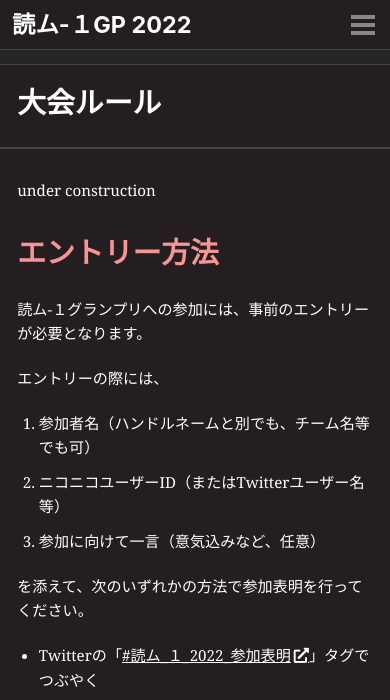
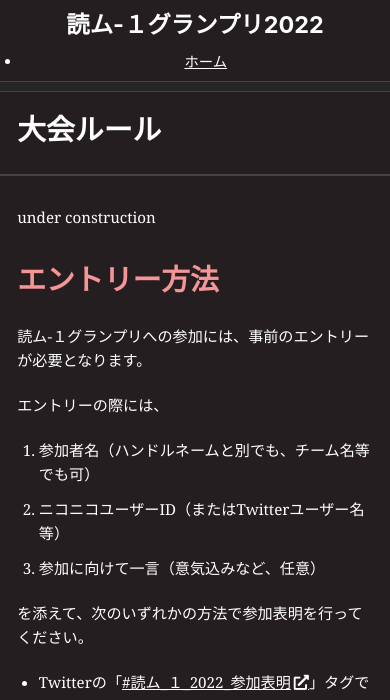
Before and after one commit to yomuonegp2022/yomuonegp2022, a Gatsby site: page /rule in a window 390 px wide. Shown: the top 700 px of the page. Built offline with nearby package versions, Linux system fonts and the light colour scheme; Gatsby itself is replaced by a stand-in of ours.

Commit message:
change menu style

```diff
--- a/src/components/header.js
+++ b/src/components/header.js
@@ -23,11 +23,10 @@ const Header = ({ siteTitle }) => (
     </h3>
     <h2 class="sp-title">
       <StLink to="/">
-        読ム-１GP 2022
+        読ム-１グランプリ2022
       </StLink>
     </h2>
-    <p />
-    <nav class="title">
+    <nav class="scroll">
       <ul className={navLinks}>
         <li className={navLinkItem}>
           <Link to="/" className={navLinkText}>
--- a/src/components/layout.css
+++ b/src/components/layout.css
@@ -26,8 +26,8 @@ header {
   top: 0;
   left: 0;
   margin: 0;
-  margin-Bottom: .1rem;
-  padding: 12px;
+  margin-bottom: .1rem;
+  padding: 12px 0 12px;
   height: 150px;
   width: 100%;
   /*background-color: #36313d;*/
@@ -35,6 +35,7 @@ header {
   z-index: 1;
   border-bottom: 1px solid;
   border-color: #444444;
+    text-align: center;
 }
 details,
 figcaption,
@@ -780,10 +781,9 @@ Note: Beware of modifying this element as it can break the animations - you shou
     display: none;
   }
   .sp-title {
-    display: none
+    display: none;
   }
   header {
-    text-align: center;
     padding: 2rem 1.0875rem;
   }
   .under {
@@ -795,6 +795,9 @@ Note: Beware of modifying this element as it can break the animations - you shou
   .title {
     display: none;
   }
+  .sp-title {
+    margin-bottom: 1rem;
+  }
   p {
     margin-left: 0;
     font-size: 1.05rem;
@@ -804,10 +807,10 @@ Note: Beware of modifying this element as it can break the animations - you shou
     padding: 1.2rem;
   }
   header {
-    height: 50px;
+    height: 82px;
   }
   .under {
-    margin-top: 50px;
+    margin-top: 77px;
   }
   ol {
     padding-left: 0.5rem;
@@ -817,6 +820,10 @@ Note: Beware of modifying this element as it can break the animations - you shou
   }
   h3 {
     padding-left: 0;
+  }
+  nav {
+    margin: 0;
+    padding: 0;
   }
 }
 
@@ -885,3 +892,18 @@ Note: Beware of modifying this element as it can break the animations - you shou
   content: '\f008';
   font-weight: 900;
 }
+
+.scroll {
+  width: 100%;
+  height: 3rem;
+  overflow: scroll;
+  -ms-overflow-style: none;
+}
+@media screen and (max-width: 480px) {
+  .scroll {
+    height: 2.2rem;
+  }
+}
+.scroll::-webkit-scrollbar{
+  display:none;
+}
--- a/src/components/layout.js
+++ b/src/components/layout.js
@@ -40,7 +40,6 @@ const Layout = ({ children, title }) => {
 
   return (
     <>
-      <SMenu right width={200} />
       <Header siteTitle={data.site.siteMetadata?.title || `Title`} />
       <div
         class="under"
--- a/src/components/layout.module.css
+++ b/src/components/layout.module.css
@@ -7,15 +7,15 @@
   color: rebeccapurple;
 }
 .nav-links {
-  margin-bottom: 1rem;
-  margin-left: 0;
+  margin: 0;
+  padding: 0;
+  white-space: nowrap;
   list-style: none;
-  padding-left: 2rem;
   text-align: center;
 }
 .nav-link-item {
   text-align: center;
-  padding-right: 2rem;
+  padding: 0 1rem 0;
   display: inline-block;
 }
 .nav-link-text {
--- a/src/pages/rule.js
+++ b/src/pages/rule.js
@@ -118,7 +118,8 @@ const Rule = () => (
     </p>
     <p>
       なお、<i>内容が漫才として認められるかどうかに関して、運営から指摘したり、失格理由とすることはありません</i>。<br />
-      そのような点も含めて、投票の際の判断基準としていただければと思います。
+      投票の際は、作品が漫才やコント、もといご自身の思う読ム-１という舞台にふさわしいと思えるかどうかも、判断基準としていただければと思います。<br />
+      また、動画製作の際も、優勝を目指すことを意識して製作するようお願いいたします。
     </p>
     <h3>4. 動画時間は<span style={{color: `#f59595`}}>1分以上5分以内</span>とする</h3>
     <p>
```
